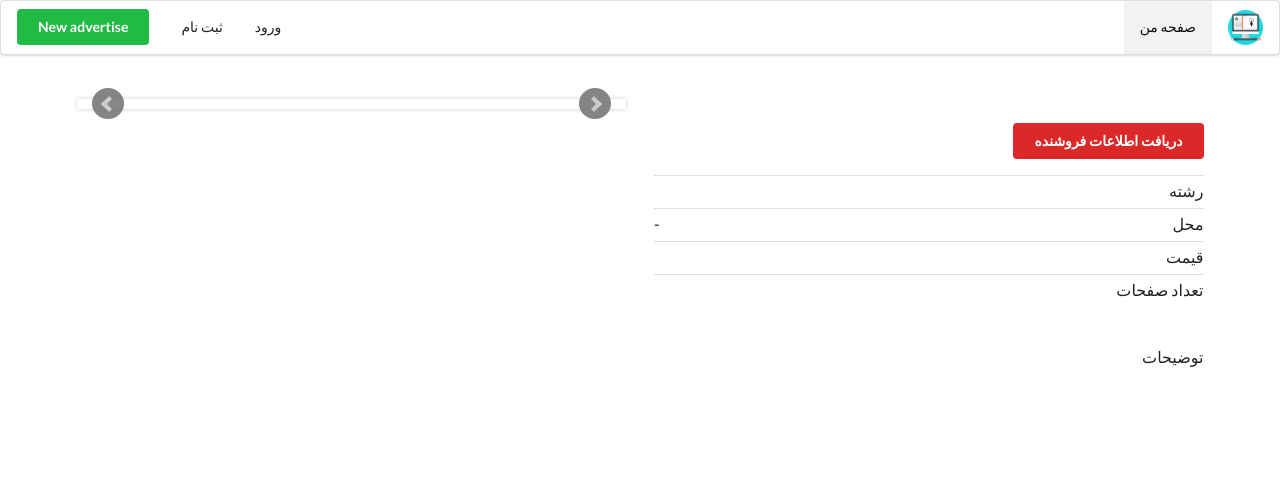
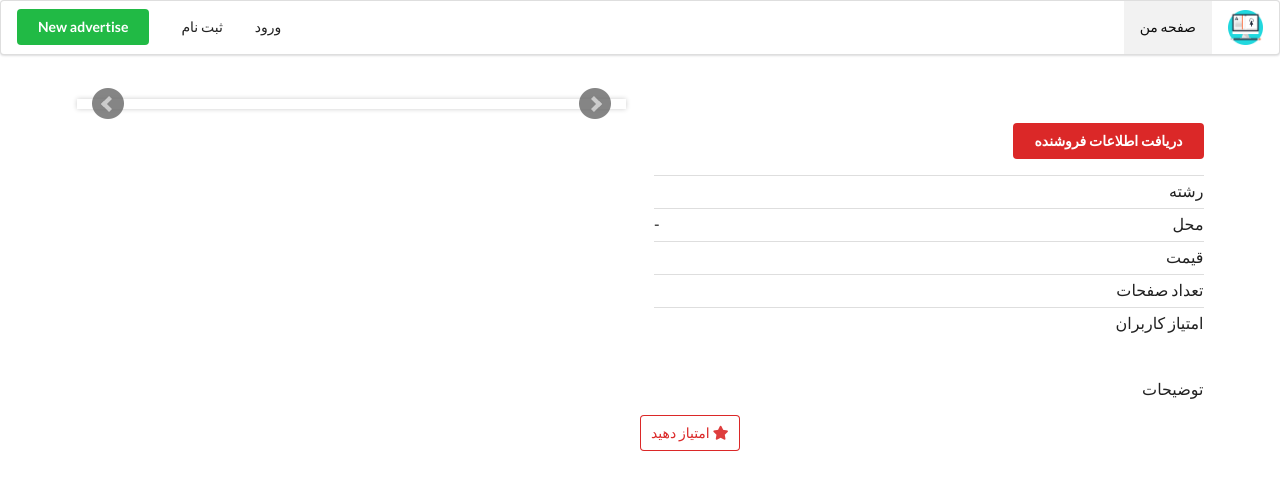
Before and after one commit to saeed617/amoo-jozve-foroosh, a Django app: template apps/advertise/templates/advertise/advertise_detail.html in a window 1280 px wide. Shown: the top 490 px of the page. Run offline with Django 3.2, Linux system fonts and the light colour scheme; the template is opened without the code that fills it, so the values that code supplies are empty.

Commit message:
add advertise page rate

```diff
--- a/apps/advertise/templates/advertise/advertise_detail.html
+++ b/apps/advertise/templates/advertise/advertise_detail.html
@@ -74,12 +74,32 @@
                         تعداد صفحات
                     </div>
                 </div>
+                <div class="item">
+                    <div class="right floated content">
+                        <div class='ui star rating' id="itemRate"></div>
+                    </div>
+                    <div class="content">
+                        امتیاز کاربران
+                    </div>
+                </div>
                 <br/><br/>
                 توضیحات
 
                 <p id="details">
                     {{ object.description }}
                 </p>
+            </div>
+            <div class="ui stackable two column mobile reversed grid">
+                <div class="ui row">
+                    <div class="ui left floated column">
+                        <div id="rate" class='ui left floated star rating' style="display: none;"></div>
+                    </div>
+                    <div class="ui right floated column" style="padding: 0">
+                        <div class="ui right floated red icon basic button" onclick="showRating()">
+                            <i class="star icon"></i> امتیاز دهید
+                        </div>
+                    </div>
+                </div>
             </div>
         </div>
         <div class="column">
@@ -117,4 +137,25 @@
         slideWidth: parent
     });
 </script>
+<script>
+    $('.ui.rating').rating({
+        initialRating: 4,
+        maxRating: 5,
+        clearable: false,
+        onRate: function(value) {
+            console.log('value set to:' + value);
+        },
+
+    });
+    $('.ui.rating')
+        .rating('disable')
+    ;
+</script>
+<script>
+    function showRating()
+    {
+        document.getElementById("rate").style.display = "inline";
+        $('#rate').rating('enable');
+    }
+</script>
 {% endblock body %}
```
Lines whose indentation alone changed are shown as unchanged.
